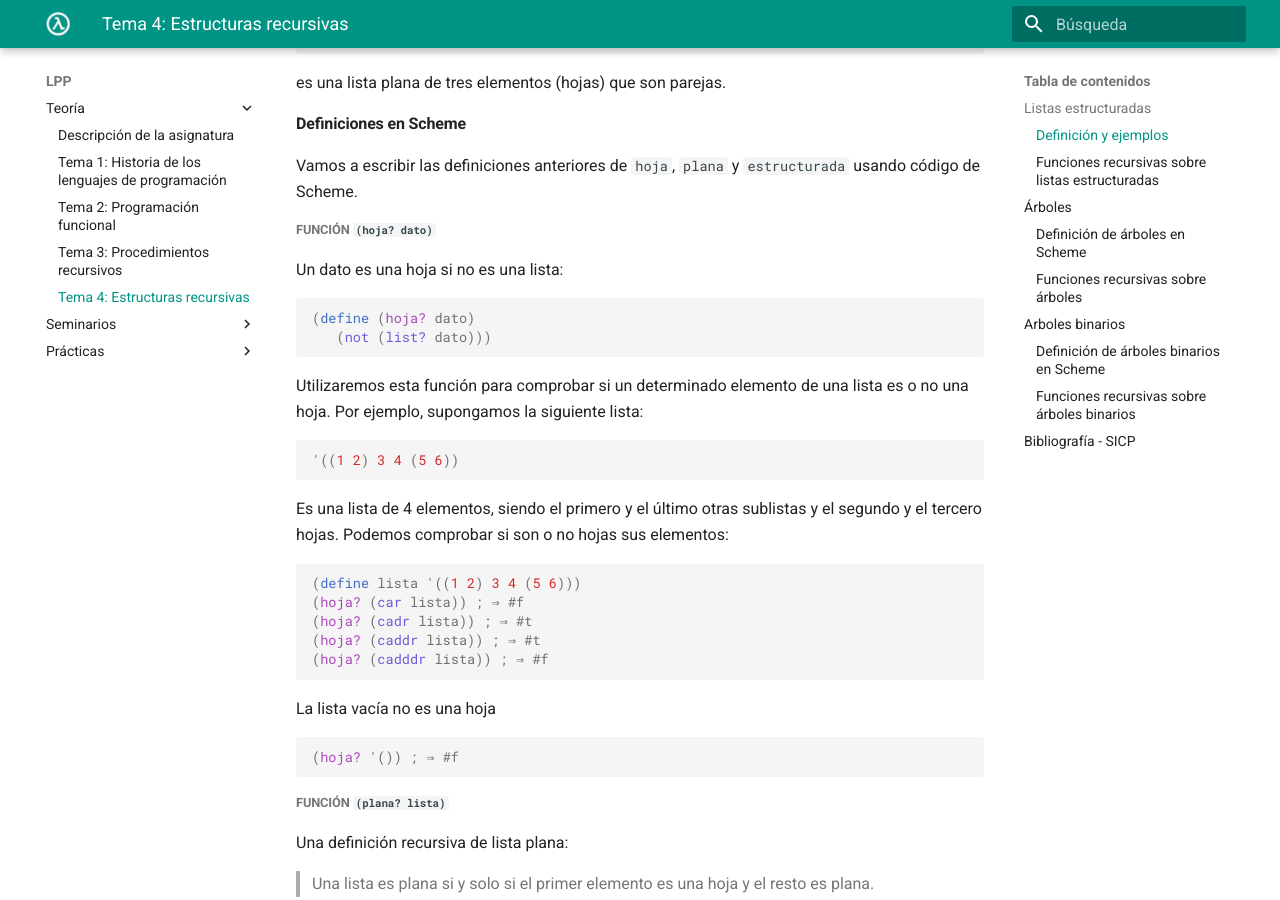
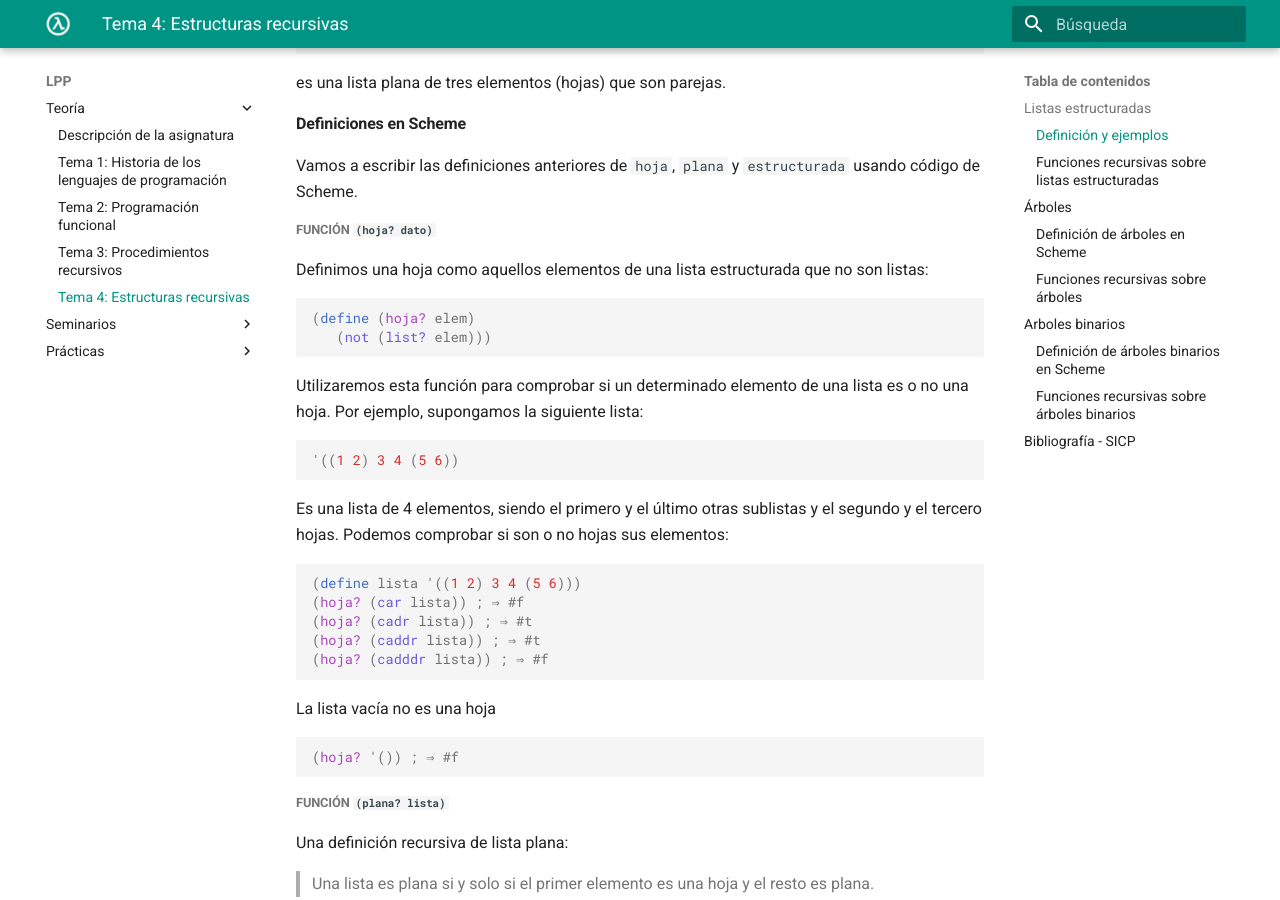
Before and after one commit to domingogallardo/apuntes-lpp, an MkDocs documentation site: the page built from docs/teoria/tema04-estructuras-recursivas/tema04-estructuras-recursivas.md, in a window 1280 px wide and 900 px high, scrolled down 1517 px. Built offline with MkDocs 1.6.1 and Material for MkDocs 9.7.7, drawn with Linux system fonts in a browser that asks for light colours; some of the changed text lies outside the part shown.

Commit message:
Cambiado x por elem

````diff
--- a/docs/teoria/tema04-estructuras-recursivas/tema04-estructuras-recursivas.md
+++ b/docs/teoria/tema04-estructuras-recursivas/tema04-estructuras-recursivas.md
@@ -80,11 +80,12 @@ Vamos a escribir las definiciones anteriores de `hoja`, `plana` y
 
 ##### Función `(hoja? dato)`
 
-Un dato es una hoja si no es una lista:
+Definimos una hoja como aquellos elementos de una lista estructurada
+que no son listas:
 
 ```scheme
-(define (hoja? dato)
-   (not (list? dato)))
+(define (hoja? elem)
+   (not (list? elem)))
 ```
 
 Utilizaremos esta función para comprobar si un determinado elemento de
@@ -296,15 +297,15 @@ En la implementación siguiente llamamos siempre a la recursión por el
 determinará dentro de esa llamada recursiva.
 
 ```scheme
-(define (num-hojas x)
+(define (num-hojas elem)
    (cond
-      ((null? x) 0)
-      ((hoja? x) 1)
-      (else (+ (num-hojas (car x))
-               (num-hojas (cdr x))))))
+      ((null? elem) 0)
+      ((hoja? elem) 1)
+      (else (+ (num-hojas (car elem))
+               (num-hojas (cdr elem))))))
 ```
 
-Hay que hacer notar que el parámetro `x` puede ser tanto una lista
+Hay que hacer notar que el parámetro `elem` puede ser tanto una lista
 como un dato atómico (una hoja). Estamos aprovechándonos de la
 característica de Scheme de ser débilmente tipeado para hacer un
 código bastante conciso.
@@ -359,12 +360,12 @@ Como casos base, la altura de una lista vacía o de una hoja (dato) es 0.
 En Scheme:
 
 ```scheme
-(define (altura x)
+(define (altura elem)
    (cond
-      ((null? x) 0)
-      ((hoja? x) 0)
-      (else (max (+ 1 (altura (car x)))
-                 (altura (cdr x))))))
+      ((null? elem) 0)
+      ((hoja? elem) 0)
+      (else (max (+ 1 (altura (car elem)))
+                 (altura (cdr elem))))))
 ```
 Por ejemplo:
 
@@ -409,13 +410,13 @@ estructura jerárquica de las listas estructuradas.
 Devuelve una lista plana con todas las hojas de la lista.
 
 ```scheme
-(define (aplana x)
+(define (aplana elem)
   (cond
-    ((null? x) '())
-    ((hoja? x) (list x))
+    ((null? elem) '())
+    ((hoja? elem) (list elem))
     (else
-     (append (aplana (car x))
-             (aplana (cdr x))))))
+     (append (aplana (car elem))
+             (aplana (cdr elem))))))
 ```
 Por ejemplo:
 
@@ -441,12 +442,12 @@ Con funciones de orden superior:
 Comprueba si el `dato` aparece en la lista estructurada.
 
 ```scheme
-(define (pertenece? dato x)
+(define (pertenece? dato elem)
   (cond
-    ((null? x) #f)
-    ((hoja? x) (equal? dato x))
-    (else (or (pertenece? dato (car x))
-              (pertenece? dato (cdr x))))))
+    ((null? elem) #f)
+    ((hoja? elem) (equal? dato elem))
+    (else (or (pertenece? dato (car elem))
+              (pertenece? dato (cdr elem))))))
 ```
 
 Ejemplos:
@@ -483,12 +484,12 @@ Ejemplos:
 ```
 
 ```scheme
-(define (nivel-hoja dato x)
+(define (nivel-hoja dato elem)
   (cond
-    ((null? x) -1)
-    ((hoja? x) (if (equal? x dato) 0 -1))
-    (else (max (suma-1-si-mayor-igual-que-0 (nivel-hoja dato (car x)))
-               (nivel-hoja dato (cdr x))))))
+    ((null? elem) -1)
+    ((hoja? elem) (if (equal? elem dato) 0 -1))
+    (else (max (suma-1-si-mayor-igual-que-0 (nivel-hoja dato (car elem)))
+               (nivel-hoja dato (cdr elem))))))
 ```
 
 La función auxiliar se define de la siguiente forma:
@@ -529,13 +530,13 @@ se encuentra:
     ((not y) x)
     (else (max x y))))
 
-(define (nivel-hoja2 dato x)
+(define (nivel-hoja2 dato elem)
   (cond
-    ((null? x) #f)
-    ((hoja? x) (if (equal? x dato) 0 #f))
+    ((null? elem) #f)
+    ((hoja? elem) (if (equal? x dato) 0 #f))
     (else (mayor-nivel-si-encontrado
-               (incrementa-nivel-si-encontrado (nivel-hoja dato (car x)))
-               (nivel-hoja2 dato (cdr x))))))
+               (incrementa-nivel-si-encontrado (nivel-hoja dato (car elem)))
+               (nivel-hoja2 dato (cdr elem))))))
 ```
 
 Las funciones auxiliares `incrementa-nivel-si-encontrado` y
@@ -558,11 +559,11 @@ Devuelve una lista estructurada con la misma estructura y sus números
 elevados al cuadrado.
 
 ```scheme
-(define (cuadrado-lista x)
-  (cond ((null? x) '())
-        ((hoja? x) (* x x))
-        (else (cons (cuadrado-lista (car x))
-                    (cuadrado-lista (cdr x))))))
+(define (cuadrado-lista elem)
+  (cond ((null? elem) '())
+        ((hoja? elem) (* elem elem))
+        (else (cons (cuadrado-lista (car elem))
+                    (cuadrado-lista (cdr elem))))))
 ```
 
 Por ejemplo:
@@ -593,11 +594,11 @@ Devuelve una lista estructurada igual que la original con el resultado
 de aplicar a cada uno de sus hojas la función f
 
 ```scheme
-(define (map-lista f x)
-  (cond ((null? x) '())
-        ((hoja? x) (f x))
-        (else (cons (map-lista f (car x))
-                    (map-lista f (cdr x))))))
+(define (map-lista f elem)
+  (cond ((null? elem) '())
+        ((hoja? elem) (f elem))
+        (else (cons (map-lista f (car elem))
+                    (map-lista f (cdr elem))))))
 ```
 
 Por ejemplo:
````
